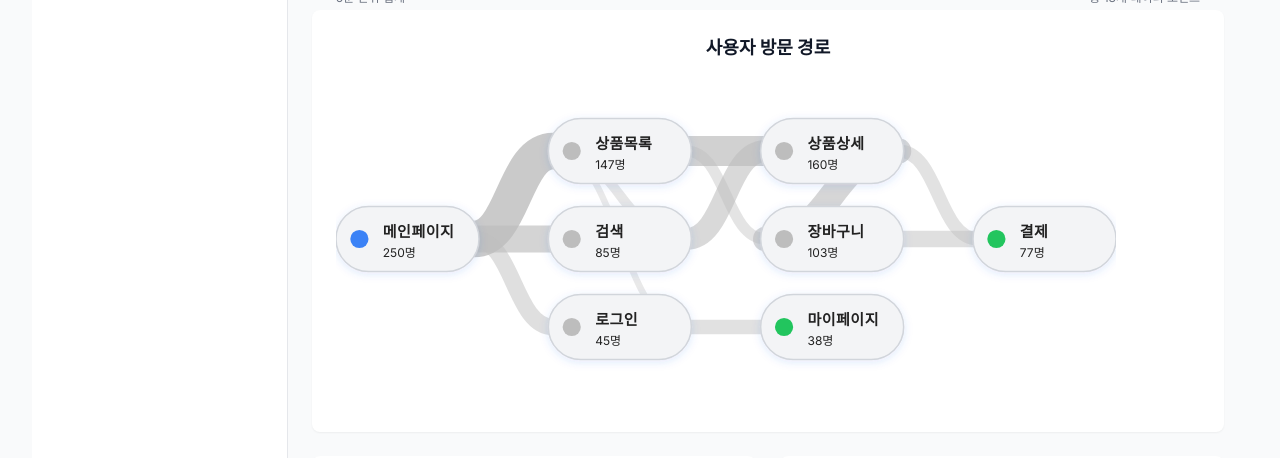
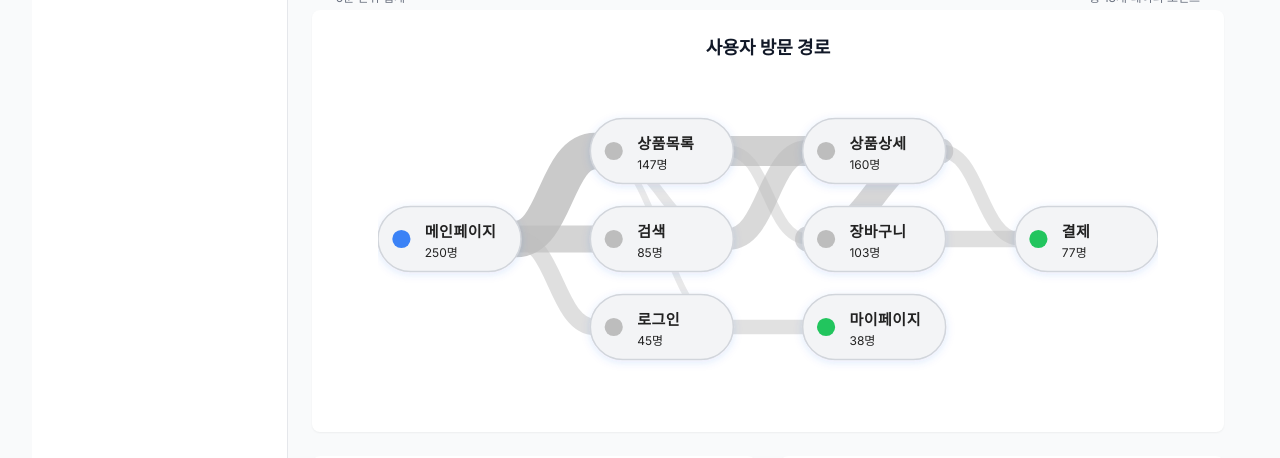
Before and after one commit to jaykxo/KlickLab-copy, a React (Vite) app in the folder frontend/: page / in a window 1280 px wide. Shown: the part 1464-1922 px from the top of the page. Built offline with nearby package versions, Linux system fonts and the light colour scheme; no server answers.

Commit message:
userpathsankey justify-center

```diff
--- a/frontend/src/components/user/UserPathSankeyChart.tsx
+++ b/frontend/src/components/user/UserPathSankeyChart.tsx
@@ -108,7 +108,7 @@ export const UserPathSankeyChart: React.FC = () => {
   }
 
   return (
-    <div className="overflow-x-auto">
+    <div className="flex justify-center">
       <svg width={chartWidth} height={chartHeight} style={{ position: 'relative', zIndex: 0 }}>
         <defs>
           <linearGradient id="nodeGradient" x1="0" y1="0" x2="1" y2="1">
```
